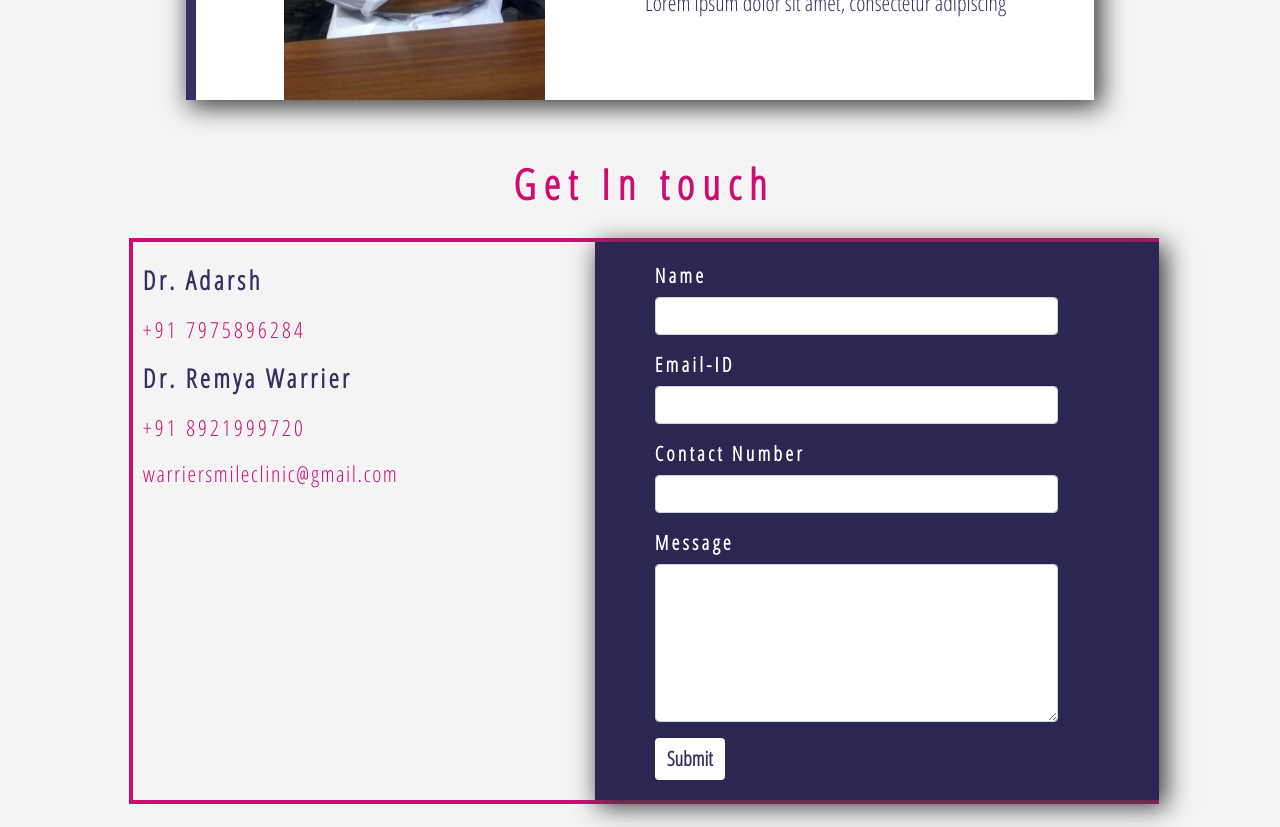
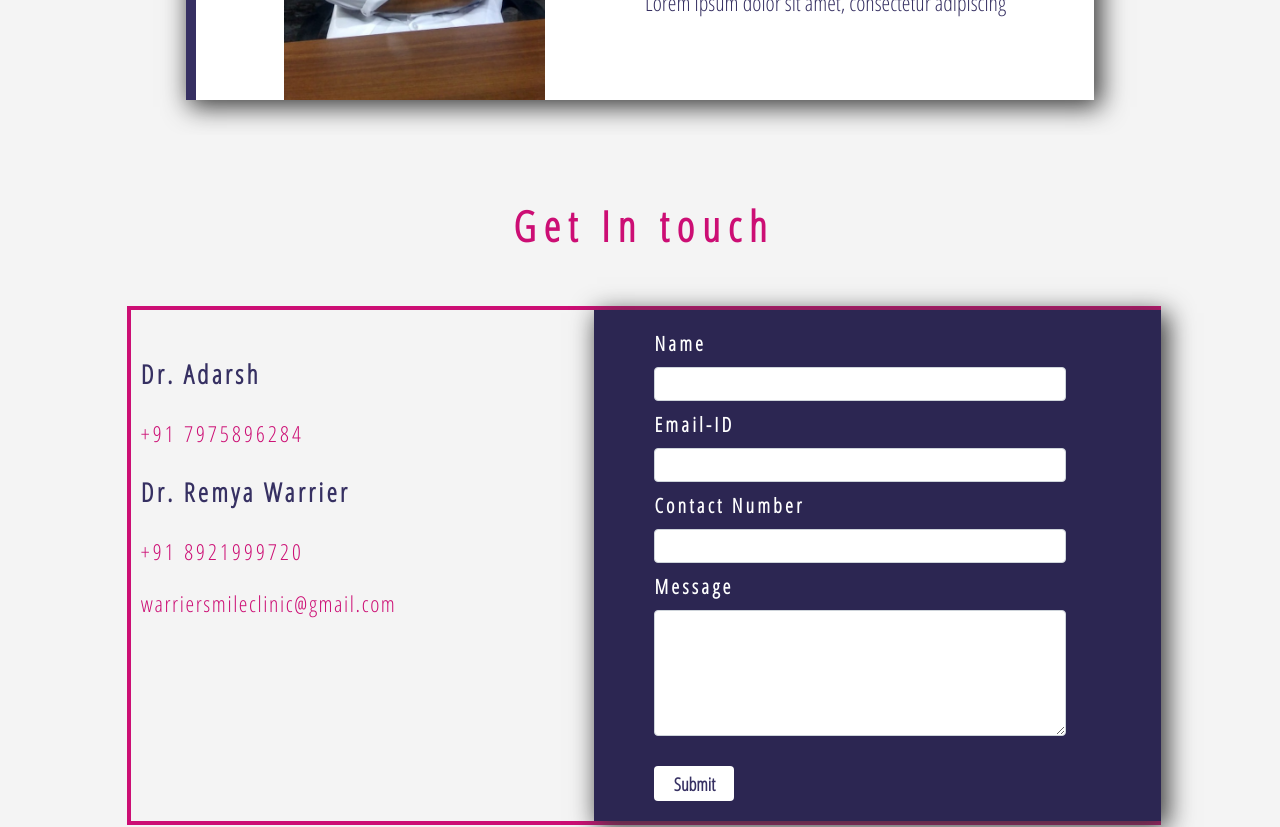
Before and after one commit to RajathWarrier/Warrier-Smile-Clinic, an Angular app: page / in a window 1280 px wide. Shown: the part 2200-3027 px from the top of the page. Built offline with nearby package versions, Linux system fonts and the light colour scheme.

Commit message:
Removed dependency on bootstrap to reduce prod size

```diff
--- a/src/app/contact/contact.component.css
+++ b/src/app/contact/contact.component.css
@@ -1,5 +1,4 @@
 @import url('https://fonts.googleapis.com/css2?family=Open+Sans+Condensed:wght@300&display=swap');
-@import url('../../styles/bootstrap-4.4.1-dist/css/bootstrap.min.css');
 
 .main-container {
     padding-top: 20px;
@@ -62,21 +61,37 @@ form {
     margin: 20px 0px 20px 60px;
 }
 .form-control {
-    width: 80%;
+    display:block;
+    width:80%;
+    margin-top: 10px;
+    margin-bottom: 10px;
+    background-color:#ffff;
+    border:1px solid #ced4da;
+    border-radius:.25rem;
 }
 .form-control:focus {
     background-color: #d1a2cb;
 }
+.name-input, .contact-no-input, .email-input {
+    height: 30px;
+}
 .btn {
+    height: 35px;
+    width: 80px;
     background-color: #ffffff;
     border: none;
     color: #363062;
     font-family: 'Open Sans Condensed', sans-serif;
-    font-size: 20px;
+    font-size: 18px;
     font-weight: bold;
+    margin-top: 20px;
+    margin-right: 20px;
+    border-radius: 4px;
 }
 .btn:hover {
     background-color: #cc0e74;
+    color: white;
+    cursor: pointer;
 }
 .makeopaque {
     opacity: 0.2;
--- a/src/app/contact/contact.component.html
+++ b/src/app/contact/contact.component.html
@@ -26,7 +26,7 @@
                 </div>
                 <div class="form-group message">
                     <label for="message">Message</label>
-                    <textarea name="" id="message" cols="30" rows="6" class="form-control"></textarea>
+                    <textarea name="" id="message" cols="30" rows="8" class="form-control"></textarea>
                 </div>
                 <button type="submit" class="btn btn-primary" (click)="showName">Submit</button>
             </form>
```
